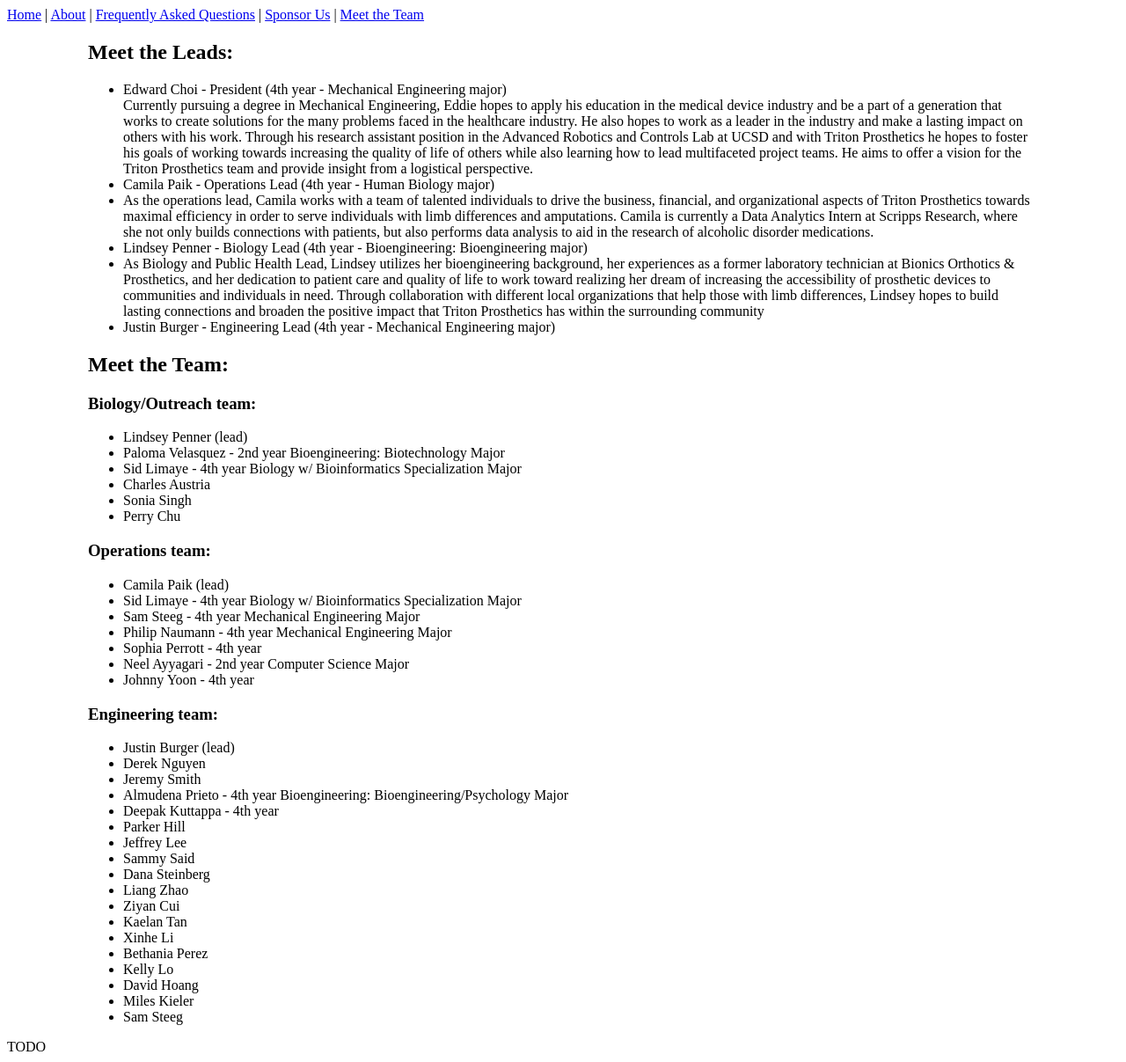
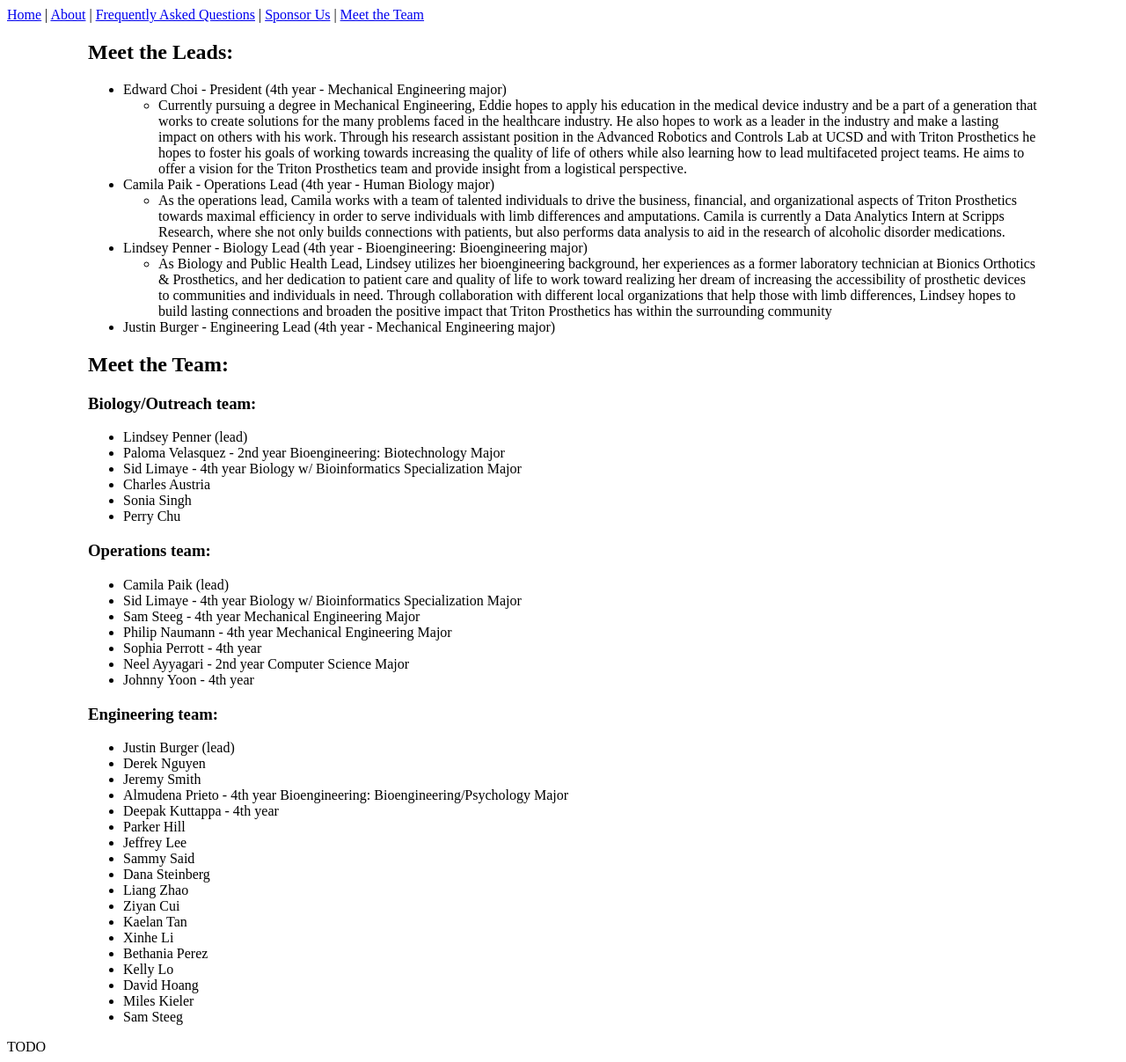
Before and after one commit to Triton-Prosthetics/Triton-Prosthetics.github.io, a Jekyll site: the page built from meet.html, in a window 1280 px wide. Shown: the whole page at 88% size. Built offline with Jekyll 4.4.1, drawn with Linux system fonts in a browser that asks for light colours.

Commit message:
Update meet.html

```diff
--- a/meet.html
+++ b/meet.html
@@ -7,13 +7,19 @@
 
 <ul>
  <li>Edward Choi - President (4th year - Mechanical Engineering major) </li>
- Currently pursuing a degree in Mechanical Engineering, Eddie hopes to apply his education in the medical device industry and be a part of a generation that works to create solutions for the many problems faced in the healthcare industry. He also hopes to work as a leader in the industry and make a lasting impact on others with his work. Through his research assistant position in the Advanced Robotics and Controls Lab at UCSD and with Triton Prosthetics he hopes to foster his goals of working towards increasing the quality of life of others while also learning how to lead multifaceted project teams. He aims to offer a vision for the Triton Prosthetics team and provide insight from a logistical perspective.
+ <ul>
+ <li>Currently pursuing a degree in Mechanical Engineering, Eddie hopes to apply his education in the medical device industry and be a part of a generation that works to create solutions for the many problems faced in the healthcare industry. He also hopes to work as a leader in the industry and make a lasting impact on others with his work. Through his research assistant position in the Advanced Robotics and Controls Lab at UCSD and with Triton Prosthetics he hopes to foster his goals of working towards increasing the quality of life of others while also learning how to lead multifaceted project teams. He aims to offer a vision for the Triton Prosthetics team and provide insight from a logistical perspective.</li>
+ </ul>
 
  <li>Camila Paik - Operations Lead (4th year - Human Biology major) </li>
+ <ul>
  <li>As the operations lead, Camila works with a team of talented individuals to drive the business, financial, and organizational aspects of Triton Prosthetics towards maximal efficiency in order to serve individuals with limb differences and amputations. Camila is currently a Data Analytics Intern at Scripps Research, where she not only builds connections with patients, but also performs data analysis to aid in the research of alcoholic disorder medications. </li>
+ </ul>
 
  <li>Lindsey Penner - Biology Lead (4th year - Bioengineering: Bioengineering major) </li>
+ <ul>
  <li>As Biology and Public Health Lead, Lindsey utilizes her bioengineering background, her experiences as a former laboratory technician at Bionics Orthotics & Prosthetics, and her dedication to patient care and quality of life to work toward realizing her dream of increasing the accessibility of prosthetic devices to communities and individuals in need. Through collaboration with different local organizations that help those with limb differences, Lindsey hopes to build lasting connections and broaden the positive impact that Triton Prosthetics has within the surrounding community </li>
+ </ul>
 
  <li>Justin Burger - Engineering Lead (4th year - Mechanical Engineering major) </li>
 </ul>
```
